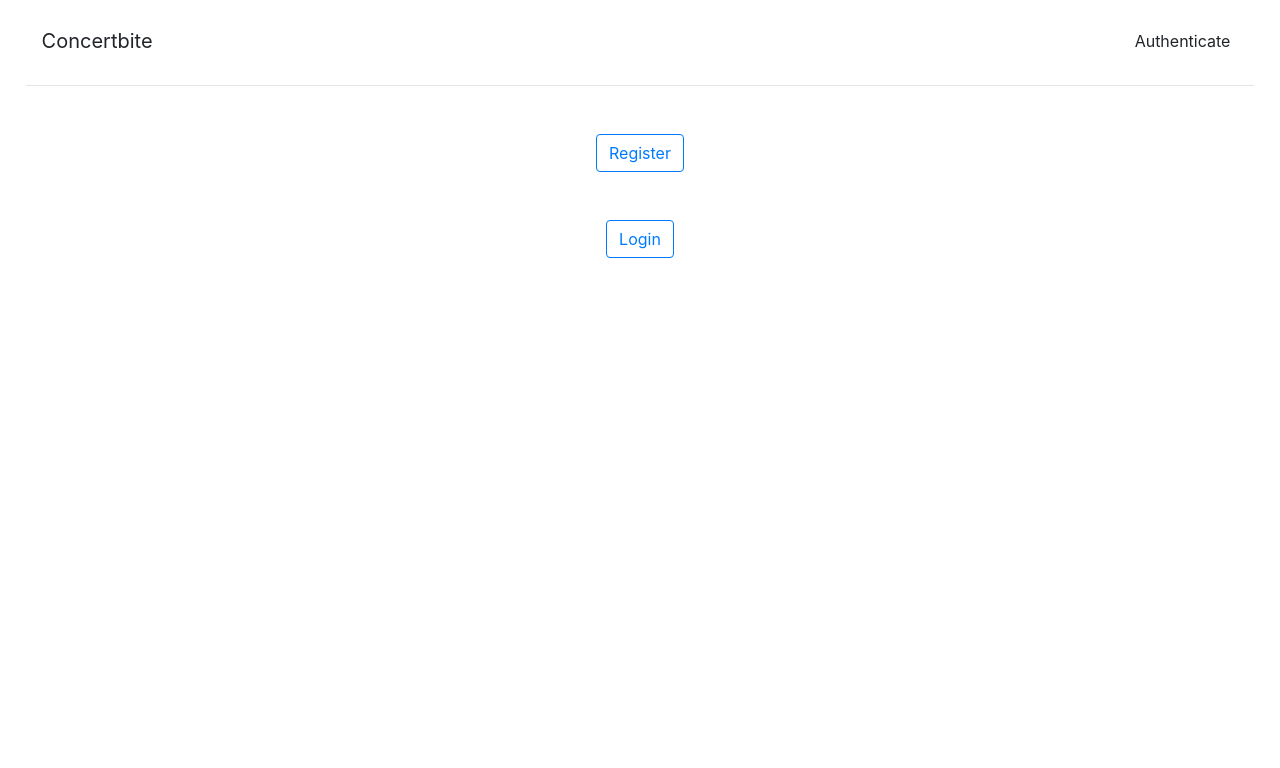
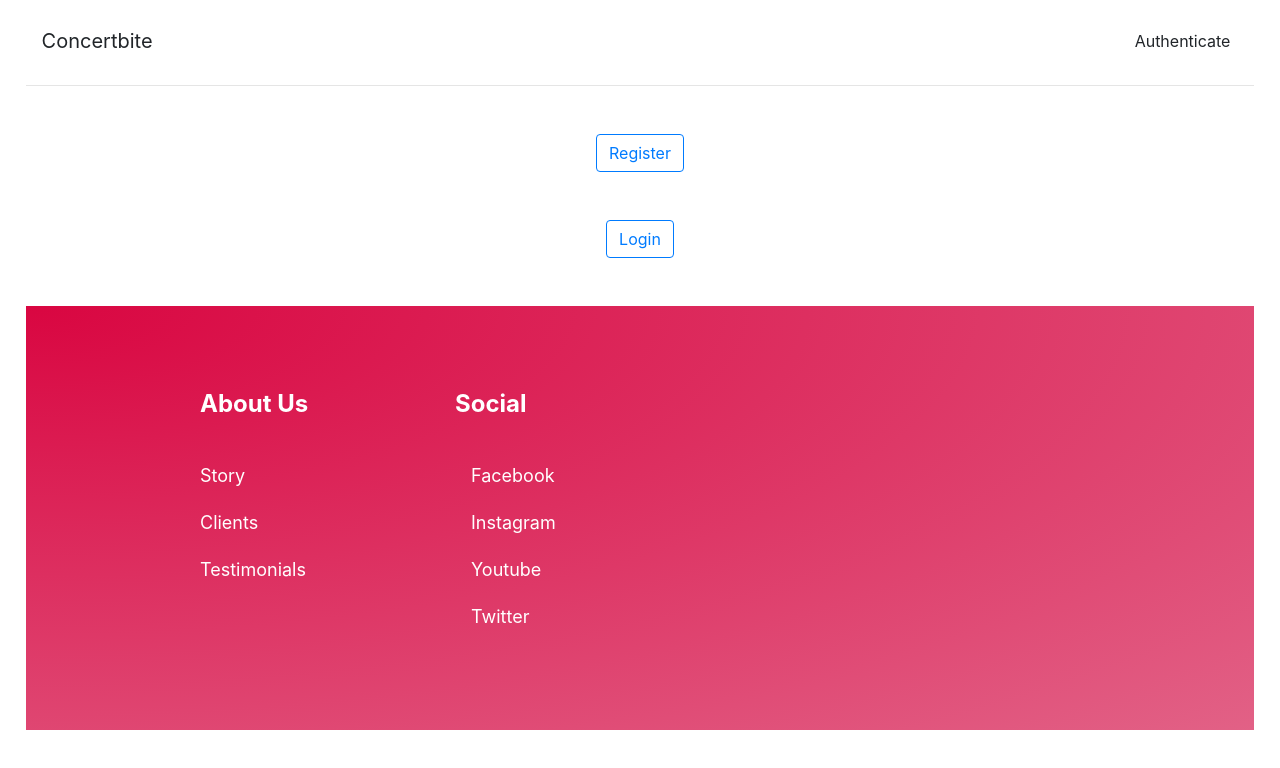
Before and after one commit to elvanselvano/technoscape-hackathon, a React (Create React App) app: page /auth in a window 1280 px wide. Shown: the top 768 px of the page. Built offline with nearby package versions, Linux system fonts and the light colour scheme.

Commit message:
Update footer component

```diff
--- a/package.json
+++ b/package.json
@@ -14,7 +14,8 @@
     "react-dom": "^16.13.1",
     "react-router": "^5.2.0",
     "react-router-dom": "^5.2.0",
-    "react-scripts": "3.4.3"
+    "react-scripts": "3.4.3",
+    "styled-components": "^5.2.0"
   },
   "scripts": {
     "start": "react-scripts start",
--- a/src/components/FooterComponent.js
+++ b/src/components/FooterComponent.js
@@ -1,25 +1,29 @@
-import React, { Component } from "react";
+import React from 'react'
+import Footer from './FooterContent'
+import Icon from './FooterIcon'
 
-export default class FooterComponent extends Component {
-  constructor() {
-    super();
-    this.state = {};
-  }
-
-  render() {
-    return <div className="component footer" />;
-  }
+function FooterComponent() {
+    return (
+        <Footer>
+            <Footer.Wrapper>
+            <Footer.Row>
+                <Footer.Column>
+                <Footer.Title>About Us</Footer.Title>
+                    <Footer.Link href="#">Story</Footer.Link>
+                    <Footer.Link href="#">Clients</Footer.Link>
+                    <Footer.Link href="#">Testimonials</Footer.Link>
+                </Footer.Column>
+                <Footer.Column>
+                <Footer.Title>Social</Footer.Title>
+                    <Footer.Link href="#"><Icon className="fab fa-facebook-f" />Facebook</Footer.Link>
+                    <Footer.Link href="#"><Icon className="fab fa-instagram" />Instagram</Footer.Link>
+                    <Footer.Link href="#"><Icon className="fab fa-youtube" />Youtube</Footer.Link>
+                    <Footer.Link href="#"><Icon className="fab fa-twitter" />Twitter</Footer.Link>
+                </Footer.Column>
+            </Footer.Row>
+            </Footer.Wrapper>
+        </Footer>
+    )
 }
 
-// <footer
-//   style={{
-//     position: "absolute",
-//     bottom: "2%",
-//     width: "96%",
-//   }}
-// >
-//   <hr />
-//   <p className="text-muted">
-//     Created with love by Muhammad Kharisma Azhari
-//   </p>
-// </footer>
+export default FooterComponent;
--- /dev/null
+++ b/src/components/FooterContent.js
@@ -0,0 +1,26 @@
+import React from 'react';
+import { Container, Wrapper, Row, Column, Link, Title } from './styles/FooterContent';
+
+export default function Footer({ children, ...restProps }) {
+  return <Container {...restProps}>{children}</Container>;
+}
+
+Footer.Wrapper = function FooterWrapper({children, ...restProps}) {
+  return <Wrapper {...restProps}>{children}</Wrapper>
+}
+
+Footer.Row = function FooterRow({ children, ...restProps }) {
+  return <Row {...restProps}>{children}</Row>;
+};
+
+Footer.Column = function FooterColumn({ children, ...restProps }) {
+  return <Column {...restProps}>{children}</Column>;
+};
+
+Footer.Link = function FooterLink({ children, ...restProps }) {
+  return <Link {...restProps}>{children}</Link>;
+};
+
+Footer.Title = function FooterTitle({ children, ...restProps }) {
+  return <Title {...restProps}>{children}</Title>;
+};
--- /dev/null
+++ b/src/components/FooterIcon.js
@@ -0,0 +1,6 @@
+import React from 'react'
+import { Icon } from './styles/FooterIcon'
+
+export default function Icons({className}) {
+    return <Icon className={className} />
+}
--- /dev/null
+++ b/src/components/styles/FooterContent.js
@@ -0,0 +1,54 @@
+import styled from 'styled-components';
+
+export const Container = styled.div`
+  padding: 80px 60px;
+  background: #D90641;
+  background: -webkit-radial-gradient(top left, #D90641, #E26186);
+  background: -moz-radial-gradient(top left, #D90641, #E26186);
+  background: radial-gradient(to bottom right, #D90641, #E26186);
+  @media (max-width: 1000px) {
+    padding: 70px 30px;
+  }
+`;
+
+export const Wrapper = styled.div`
+    display: flex;
+    flex-direction: column;
+    justify-content: center;
+    max-width: 1000px;
+    margin: 0 auto;
+`
+
+export const Column = styled.div`
+  display: flex;
+  flex-direction: column;
+  text-align: left;
+  margin-left: 60px;
+`;
+
+export const Row = styled.div`
+  display: grid;
+  grid-template-columns: repeat(auto-fill, minmax(230px, 1fr));
+  grid-gap: 20px;
+  @media (max-width: 1000px) {
+    grid-template-columns: repeat(auto-fill, minmax(200px, 1fr));
+  }
+`;
+
+export const Link = styled.a`
+  color: #fff;
+  margin-bottom: 20px;
+  font-size: 18px;
+  text-decoration: none;
+  &:hover {
+      color: rgba(255, 92, 139, 1.0);
+      transition: 200ms ease-in;
+  }
+`;
+
+export const Title = styled.p`
+  font-size: 24px;
+  color: #fff;
+  margin-bottom: 40px;
+  font-weight: bold;
+`;
--- /dev/null
+++ b/src/components/styles/FooterIcon.js
@@ -0,0 +1,6 @@
+import styled from 'styled-components';
+
+export const Icon = styled.i`
+    font-size: 18px;
+    margin-right: 16px;
+`
```
Also changed, not shown: src/components/styles/GlobalStyle.js (added, +12 -0 lines), src/components/styles/LayoutStyle.css (deleted), 1 other file (tests, documents, lock files or other folders).
